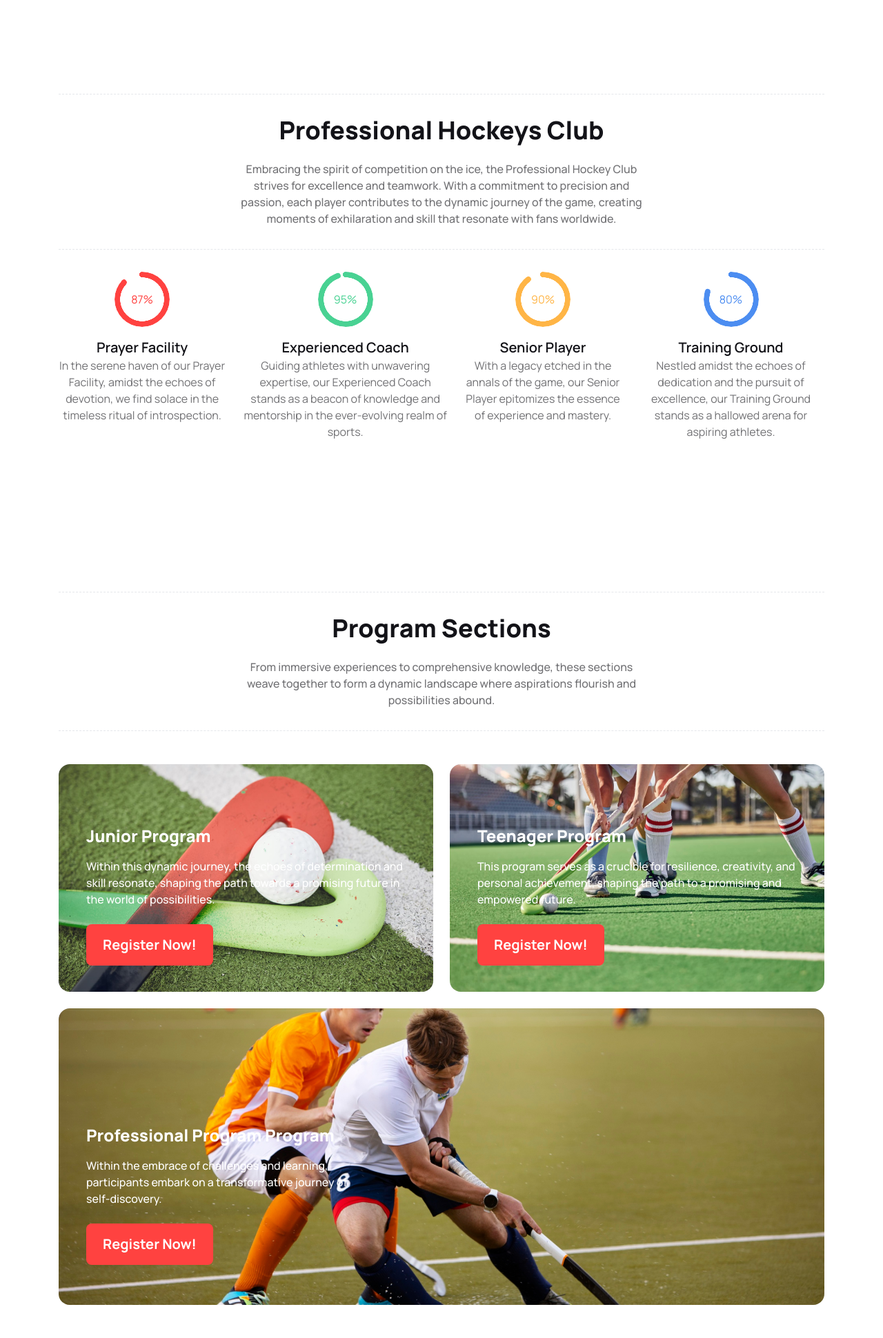
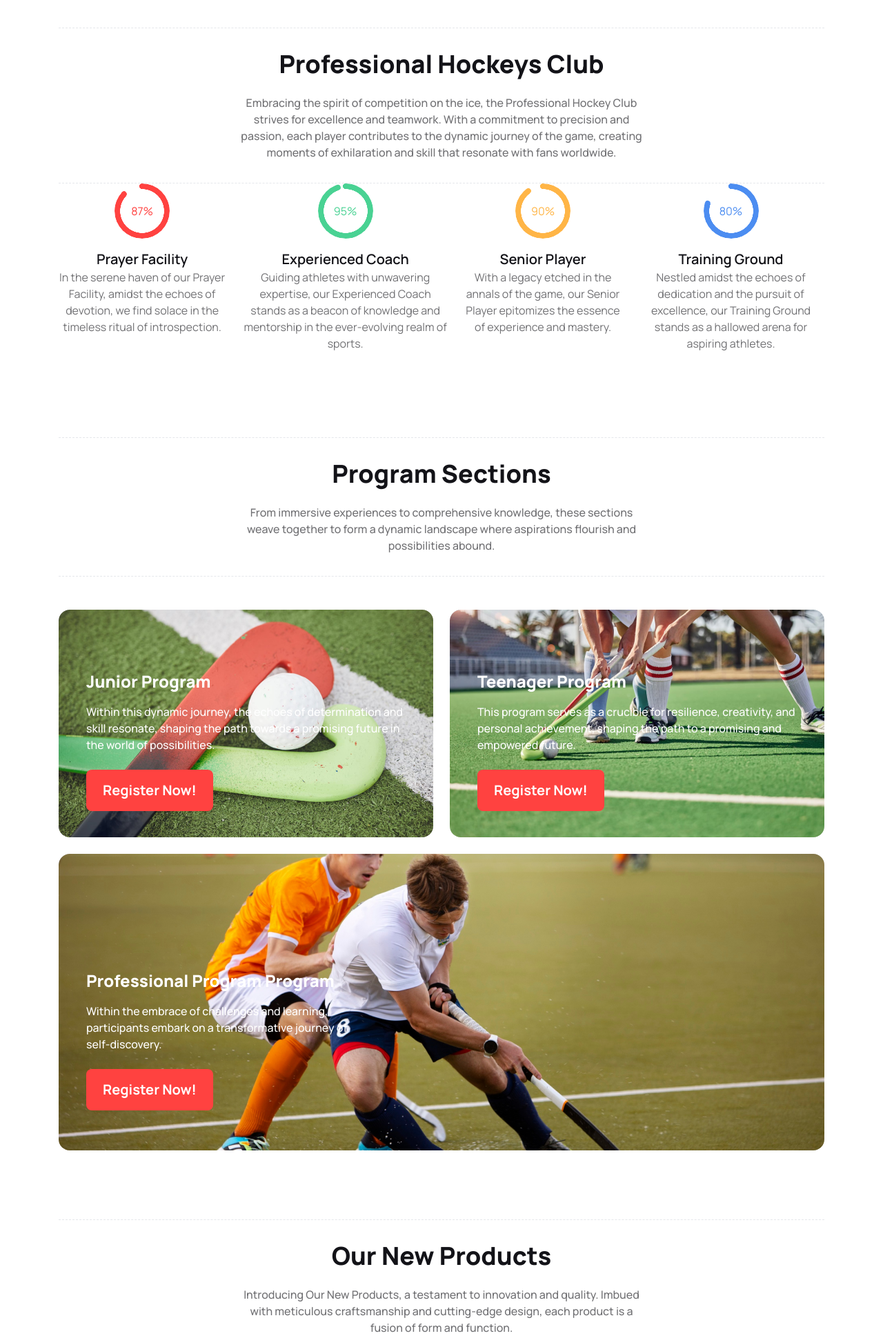
Before and after one commit to mdshamim125/B9A3-hockeys-website, a plain HTML site: page index.html in a window 1280 px wide. Shown: the part 720-2660 px from the top of the page at 69% size. Drawn offline with nearby package versions, Linux system fonts and the light colour scheme.

Commit message:
all section margin modified, Alhamdulillah

```diff
--- a/index.html
+++ b/index.html
@@ -106,7 +106,7 @@
     <main>
         <!-- progress bar section -->
         <section class="Manrope container p-5 lg:px-[85px] lg:py-[50px] mx-auto">
-            <div class="text-center lg:mt-24 mb-8 mt-72 border-t border-dashed border-b border-dashed p-8">
+            <div class="text-center  border-t border-dashed border-b border-dashed p-8">
                 <h1 class="text-2xl lg:text-4xl text-secondary font-extrabold mb-6">Professional Hockeys Club</h1>
             <p class="font-medium text-[#13131899] w-full lg:w-[600px] mx-auto ">Embracing the spirit of competition on the ice, the Professional Hockey Club strives for excellence and teamwork. With a commitment to precision and passion, each player contributes to the dynamic journey of the game, creating moments of exhilaration and skill that resonate with fans worldwide. </p>
             </div>
@@ -135,7 +135,7 @@
         </section>
         <!-- program section -->
         <section class="Manrope container p-5 lg:px-[85px] lg:py-[50px] mx-auto">
-          <div class="text-center lg:mt-24 mb-6 mt-12 border-t border-dashed border-b border-dashed p-8">
+          <div class="text-center  border-t border-dashed border-b border-dashed p-8">
             <h1 class="text-2xl lg:text-4xl text-secondary font-extrabold mb-6">Program Sections</h1>
             <p class="font-medium text-[#13131899] w-full lg:w-[600px] mx-auto ">From immersive experiences to comprehensive knowledge, these sections weave together to form a dynamic landscape where aspirations flourish and possibilities abound.  </p>
           </div>
@@ -177,7 +177,7 @@
         </section>
         <!-- products section -->
         <section class="Manrope container p-5 lg:px-[85px] lg:py-[50px] mx-auto">
-          <div class="text-center lg:mt-24 mb-6 mt-12 border-t border-dashed border-b border-dashed p-8">
+          <div class="text-center  mb-6 border-t border-dashed border-b border-dashed p-8">
             <h1 class="text-2xl lg:text-4xl text-secondary font-extrabold mb-6">Our New Products</h1>
             <p class="font-medium text-[#13131899] w-full lg:w-[600px] mx-auto ">Introducing Our New Products, a testament to innovation and quality. Imbued with meticulous craftsmanship and cutting-edge design, each product is a fusion of form and function.   </p>
           </div>
@@ -324,7 +324,7 @@
         </section>
         <!-- Clients Questions section -->
         <section class="Manrope container p-5 lg:px-[85px] lg:py-[50px] mx-auto">
-          <div class="text-center lg:mt-24 mb-8 mt-12 border-t border-dashed border-b border-dashed p-8">
+          <div class="text-center mb-8  border-t border-dashed border-b border-dashed p-8">
             <h1 class="text-2xl lg:text-4xl text-secondary font-extrabold mb-6">Clients Question</h1>
             <p class="font-medium text-[#13131899] w-full lg:w-[600px] mx-auto ">Understanding our clients is at the core of our mission. Through thoughtful consideration and dynamic solutions, we strive to exceed expectations in every interaction.   </p>
           </div>
@@ -392,7 +392,7 @@
         </section>
         <!-- form section -->
         <section class="Manrope container p-5 lg:px-[85px] lg:py-[50px] mx-auto">
-          <div class="text-center lg:mt-24 mb-8 mt-12 border-t border-dashed border-b border-dashed p-8">
+          <div class="text-center  mb-8  border-t border-dashed border-b border-dashed p-8">
             <h1 class="text-2xl lg:text-4xl text-secondary font-extrabold mb-6">Get In Touch</h1>
             <p class="font-medium text-[#13131899] w-full lg:w-[600px] mx-auto ">For inquiries, collaboration, or to explore new possibilities, feel free to Get In Touch with us.  </p>
           </div>
```
